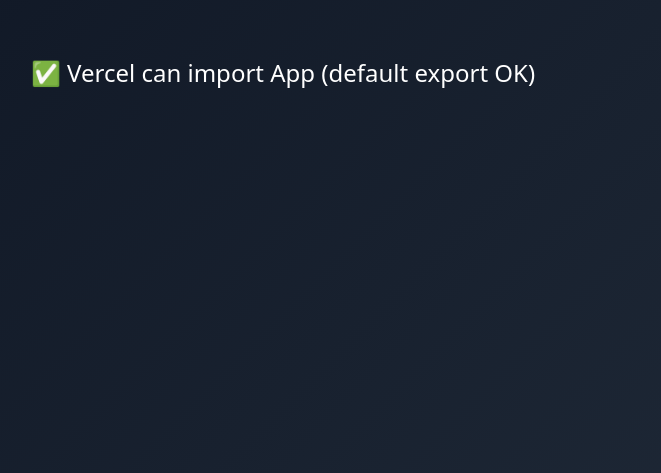
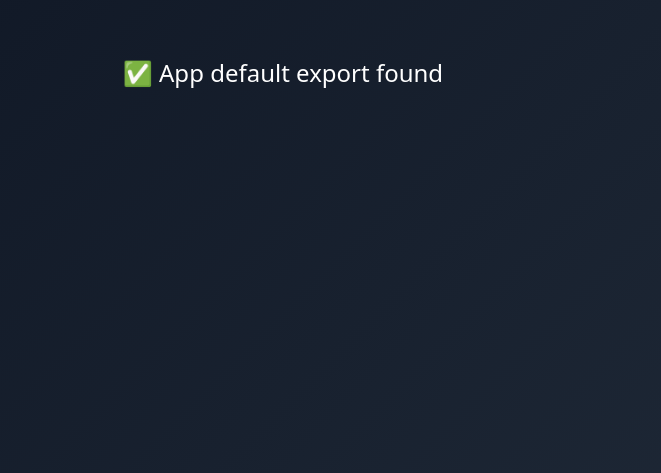
Before and after one commit to sebastianmartinmoreno-hub/demon-slayer-tennis, a React (Vite) app: page / in a window 1280 px wide. Shown: the part 327-800 px from the top of the page, without its empty margins (357-1018 px from the left). Built offline with nearby package versions, Linux system fonts and the light colour scheme.

Commit message:
Update App.jsx

```diff
--- a/src/App.jsx
+++ b/src/App.jsx
@@ -9,7 +9,7 @@
       color: "white",
       fontSize: 24
     }}>
-      ✅ Vercel can import App (default export OK)
+      ✅ App default export found
     </div>
   );
 }
```
